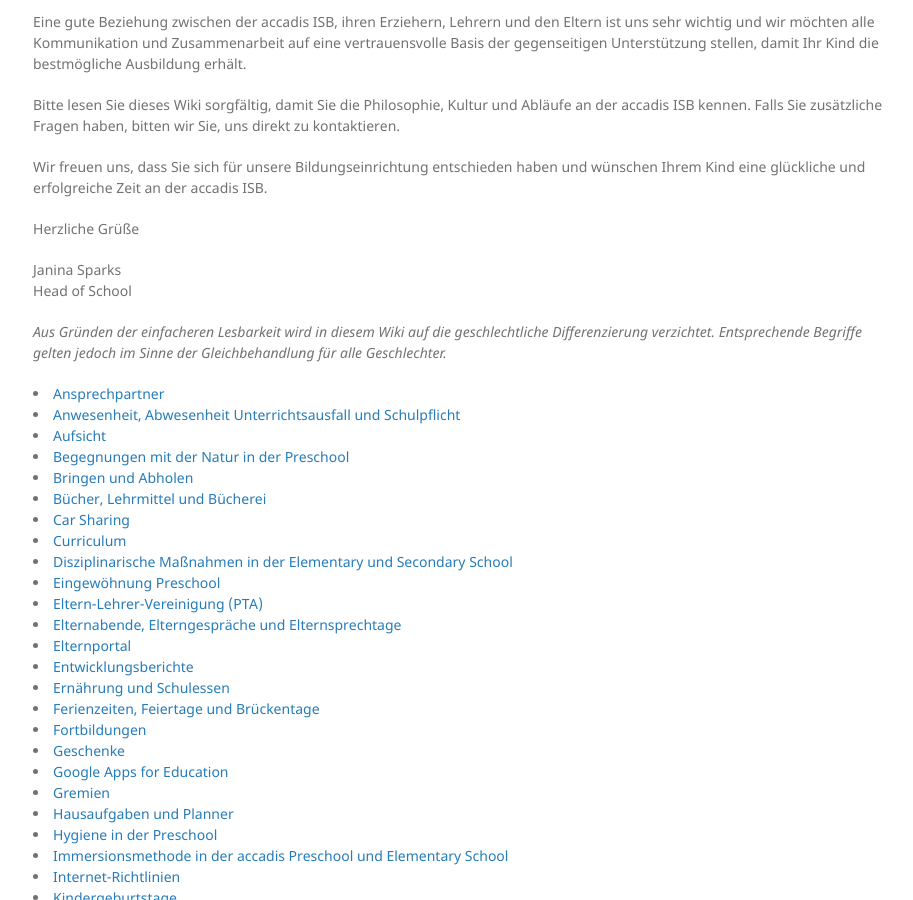
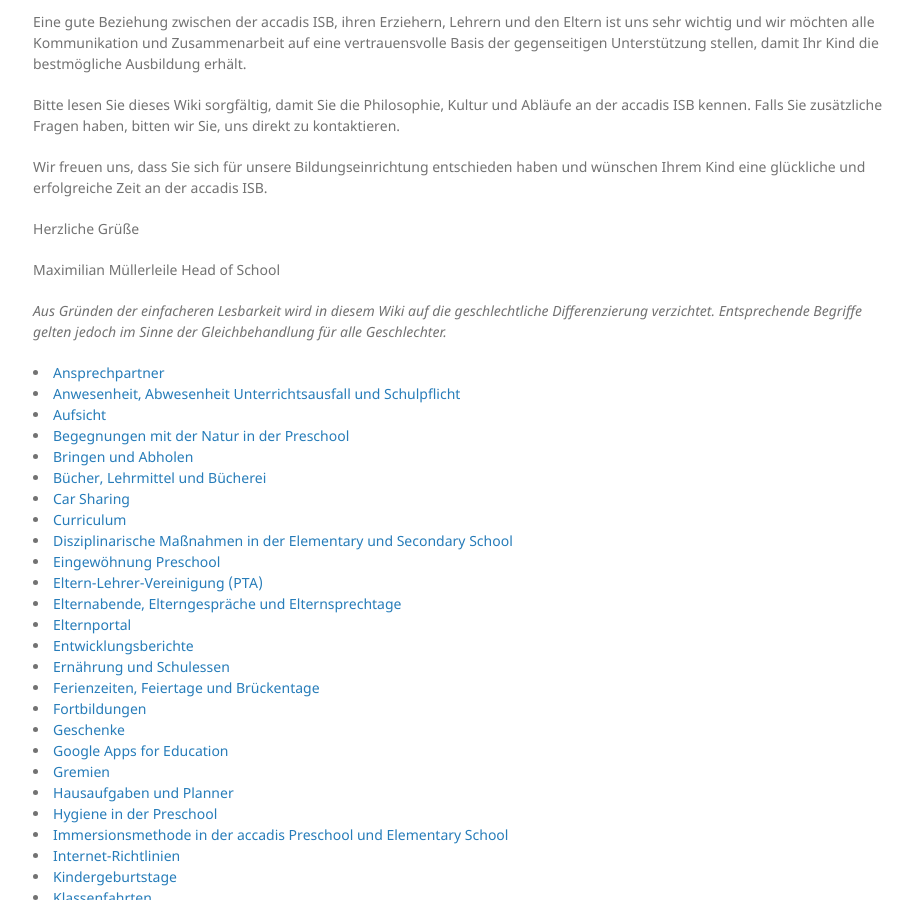
Before and after one commit to transresult/2504-chat-bot-source, a Jekyll site: the page built from docs/willkommen_an_der_accadis_isb.md, in a window 1280 px wide and 900 px high, scrolled down 431 px. Shown: the whole window, without its empty margins (177-1090 px from the left). Built offline with Jekyll 4.4.1, drawn with Linux system fonts in a browser that asks for light colours; our own code applies the rules of GitHub Pages for plain Markdown files.

Commit message:
Update willkommen_an_der_accadis_isb.md
Neuer Schulleiter

```diff
--- a/docs/willkommen_an_der_accadis_isb.md
+++ b/docs/willkommen_an_der_accadis_isb.md
@@ -19,7 +19,7 @@ Wir freuen uns, dass Sie sich für unsere Bildungseinrichtung entschieden haben
 
 Herzliche Grüße
 
-Janina Sparks
+Maximilian Müllerleile
 Head of School
 
 _Aus Gründen der einfacheren Lesbarkeit wird in diesem Wiki auf die geschlechtliche Differenzierung verzichtet. Entsprechende Begriffe gelten jedoch im Sinne der Gleichbehandlung für alle Geschlechter._
```
